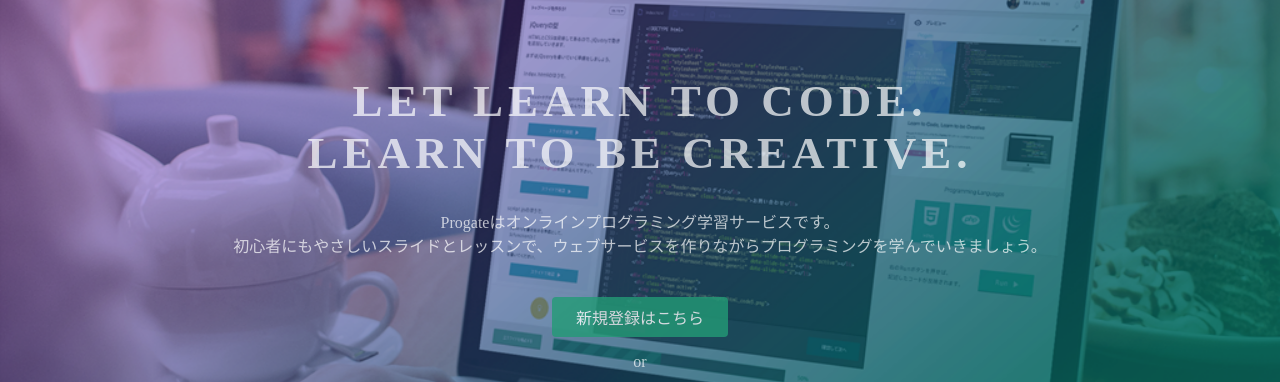
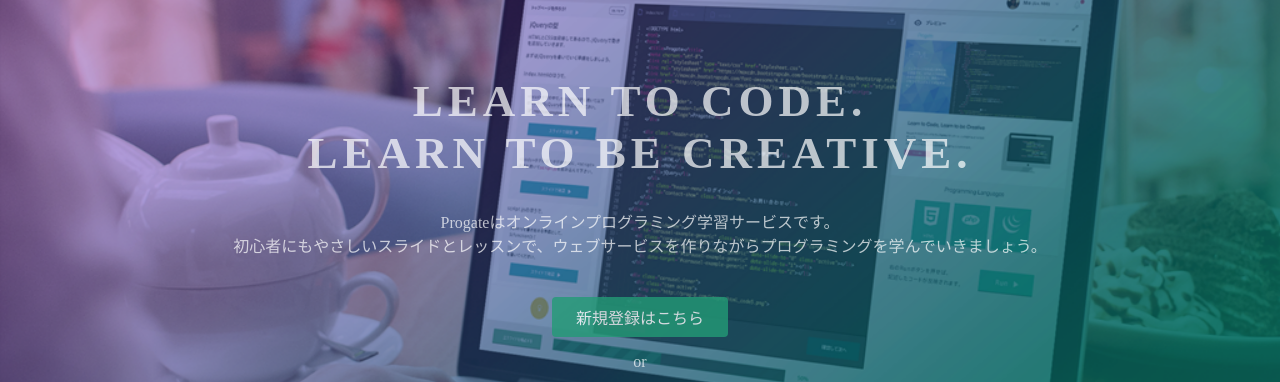
Before and after one commit to nao136/nao136.github.io, a plain HTML site: page index.html in a window 1280 px wide. Shown: the part 135-517 px from the top of the page. Drawn offline with Linux system fonts and the light colour scheme.

Commit message:
Update index.html

```diff
--- a/index.html
+++ b/index.html
@@ -23,7 +23,7 @@
   </header>
   <div class="top-wrapper">
     <div class="container">
-      <h1>LET LEARN TO CODE.<br>LEARN TO BE CREATIVE.</h1>
+      <h1>LEARN TO CODE.<br>LEARN TO BE CREATIVE.</h1>
       <p>Progateはオンラインプログラミング学習サービスです。<br>初心者にもやさしいスライドとレッスンで、ウェブサービスを作りながらプログラミングを学んでいきましょう。</p>
       <div class="btn-wrapper">
         <a href="#" class="btn signup">新規登録はこちら</a>
```
